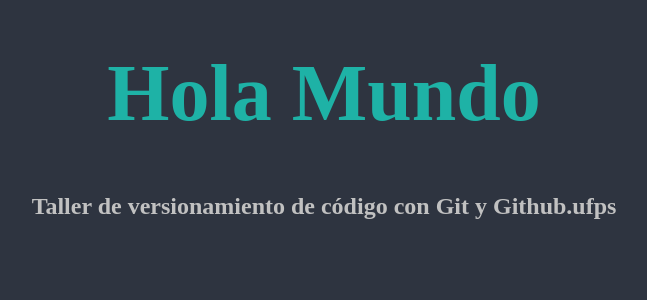
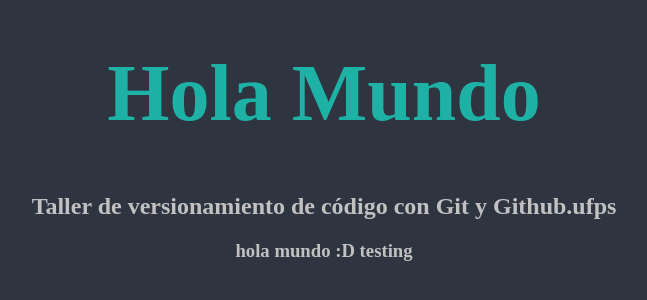
Before and after one commit to angielisbethop/Tallerufps_GityGithub, a plain HTML site: page index.html in a window 1280 px wide. Shown: the part 152-452 px from the top of the page, without its empty margins (316-963 px from the left). Drawn offline with Linux system fonts and the light colour scheme.

Commit message:
cambio en testing

```diff
--- a/index.html
+++ b/index.html
@@ -13,5 +13,6 @@
 <body>
  <h1>Hola Mundo</h1>
  <h2>Taller de versionamiento de código con Git y Github.ufps</h2>
+<h3>hola mundo :D testing</h3>
 </body>
 </html>
```
